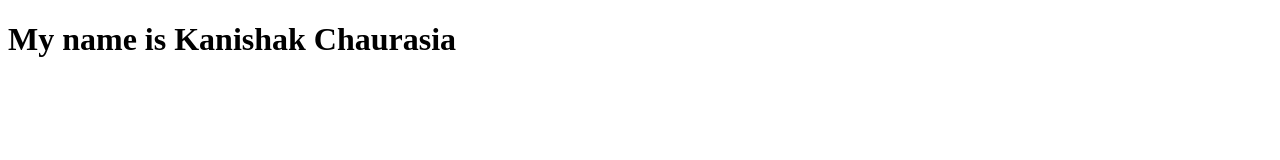
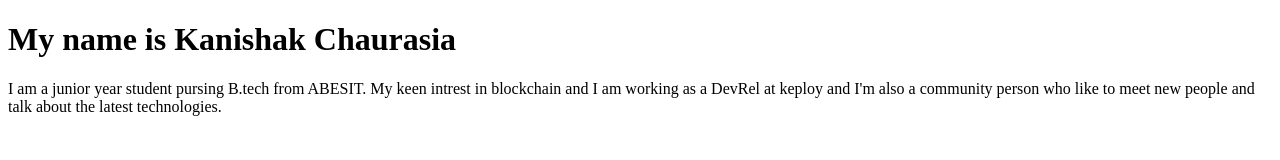
Before and after one commit to kanishak11-cyber/hacktut, a plain HTML site: page index.html in a window 1280 px wide. Drawn offline with Linux system fonts and the light colour scheme.

Commit message:
update in bio

```diff
--- a/index.html
+++ b/index.html
@@ -8,5 +8,8 @@
 </head>
 <body>
     <h1>My name is Kanishak Chaurasia</h1>
+    <p>
+        I am a junior year student pursing B.tech from ABESIT. My keen intrest in blockchain and I am working as a DevRel at keploy and I'm also a community person who like to meet new people and talk about the latest technologies.
+    </p>
 </body>
 </html>
```
